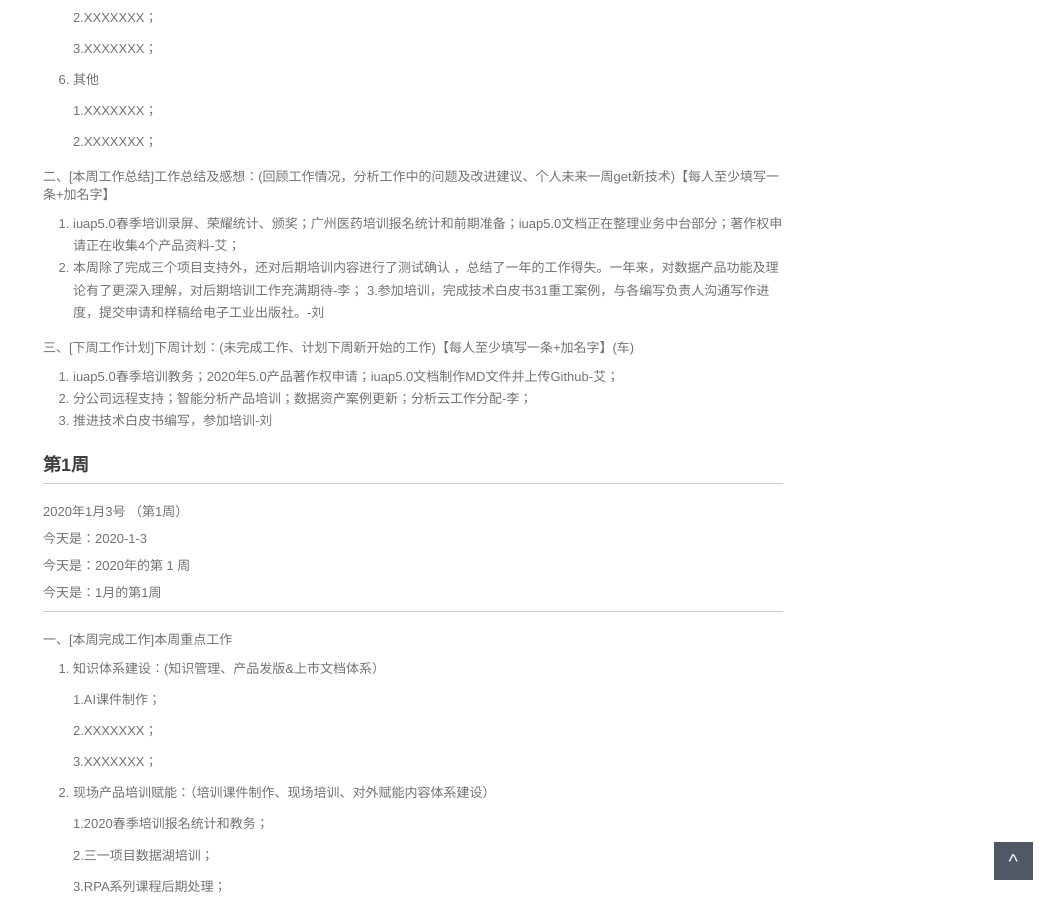
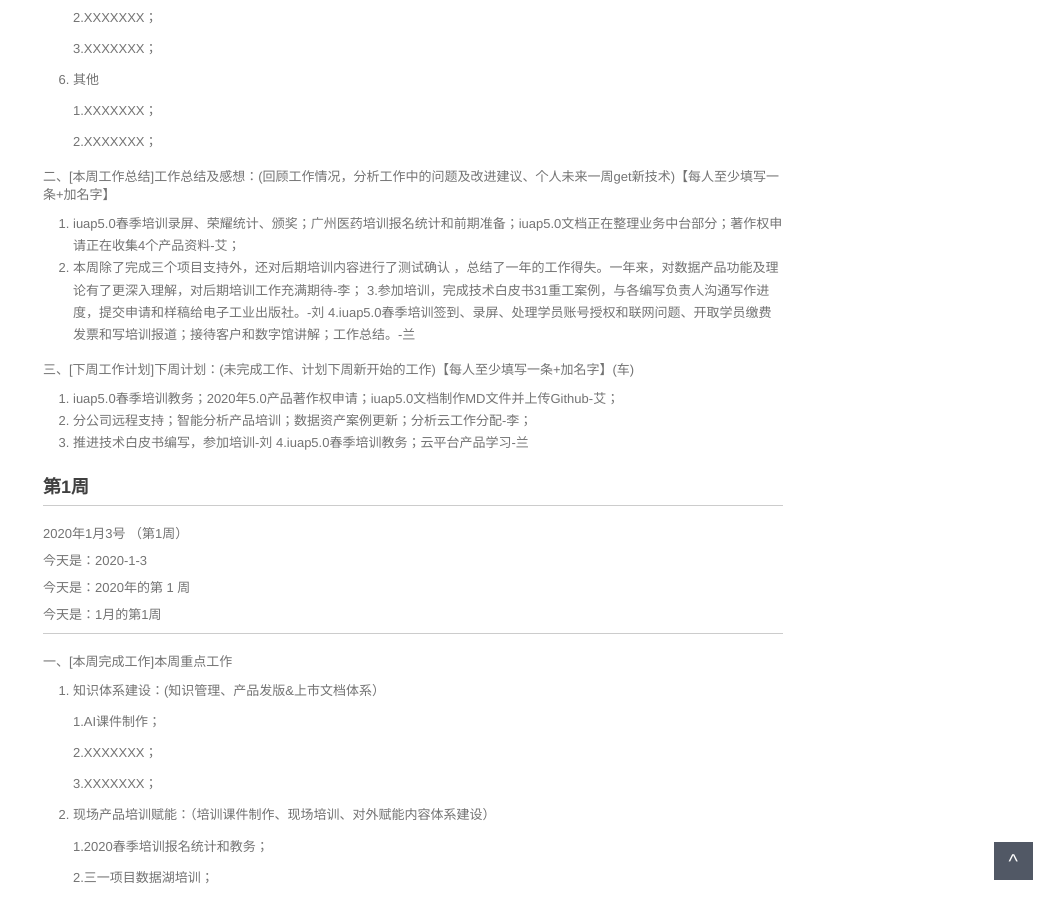
Before and after one commit to walllFlower/blog, a Jekyll site: the page built from _posts/2018-07-17-day_report_cxz.md, in a window 1280 px wide and 900 px high, scrolled down 1089 px. Shown: the whole window, without its empty margins (227-1280 px from the left). Built offline with Jekyll 4.4.1, drawn with Linux system fonts in a browser that asks for light colours; comment, search, counter and statistics services are not loaded.

Commit message:
Update 2018-07-17-day_report_cxz.md

```diff
--- a/_posts/2018-07-17-day_report_cxz.md
+++ b/_posts/2018-07-17-day_report_cxz.md
@@ -76,12 +76,14 @@ categories: 技术运营工作周报
 1. iuap5.0春季培训录屏、荣耀统计、颁奖；广州医药培训报名统计和前期准备；iuap5.0文档正在整理业务中台部分；著作权申请正在收集4个产品资料-艾；
 2. 本周除了完成三个项目支持外，还对后期培训内容进行了测试确认 ，总结了一年的工作得失。一年来，对数据产品功能及理论有了更深入理解，对后期培训工作充满期待-李；
 3.参加培训，完成技术白皮书31重工案例，与各编写负责人沟通写作进度，提交申请和样稿给电子工业出版社。-刘
+4.iuap5.0春季培训签到、录屏、处理学员账号授权和联网问题、开取学员缴费发票和写培训报道；接待客户和数字馆讲解；工作总结。-兰
 
 三、[下周工作计划]下周计划：(未完成工作、计划下周新开始的工作)【每人至少填写一条+加名字】(车)
 
 1. iuap5.0春季培训教务；2020年5.0产品著作权申请；iuap5.0文档制作MD文件并上传Github-艾；
 2. 分公司远程支持；智能分析产品培训；数据资产案例更新；分析云工作分配-李；
 3. 推进技术白皮书编写，参加培训-刘
+4.iuap5.0春季培训教务；云平台产品学习-兰
 
 
 ###  第1周
```
